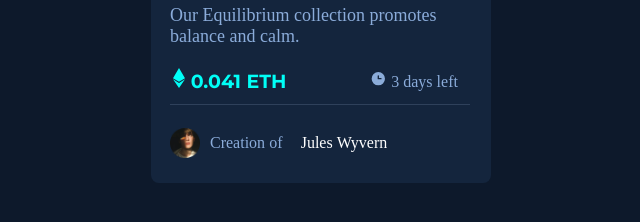
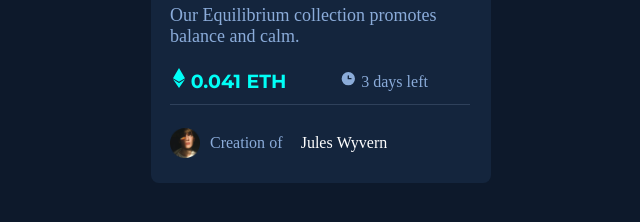
Before and after one commit to Saviourjr/NFT-, a plain HTML site: page index.html in a window 1280 px wide. Shown: the part 498-720 px from the top of the page, 319-959 px from the left. Drawn offline with Linux system fonts and the light colour scheme.

Commit message:
Update style.css

```diff
--- a/style.css
+++ b/style.css
@@ -31,7 +31,7 @@ h1{color: hsl(0, 0%, 100%);
 p{font-size: 18px;
 color: hsl(215, 51%, 70%);}
  .Eth{color:hsl(178, 100%, 50%) ;
-padding-right: 70px;
+padding-right: 40px;
 padding-left:.10px;
 font-family: "Montserrat", sans-serif;
       font-optical-sizing:inherit;
```
